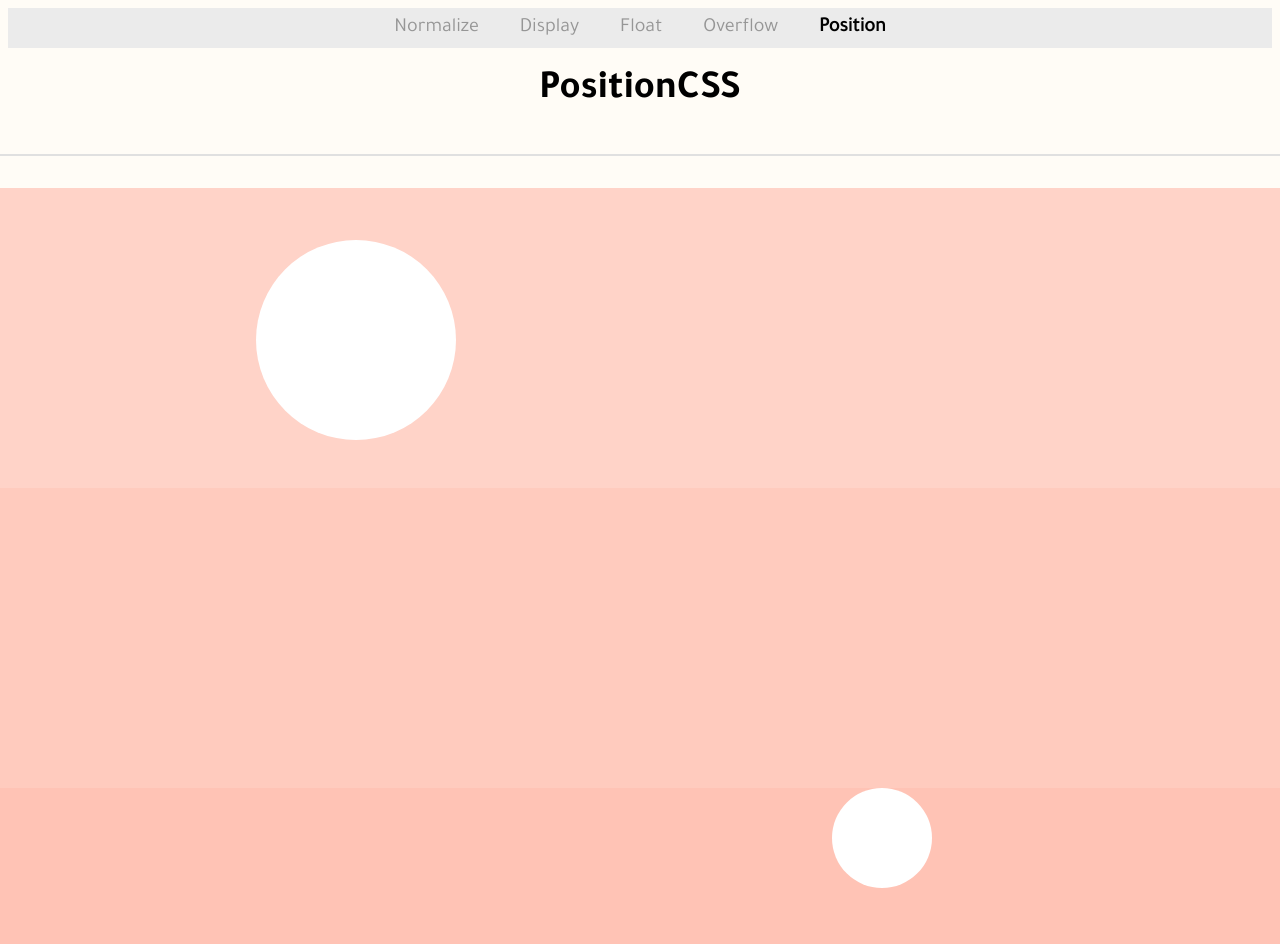
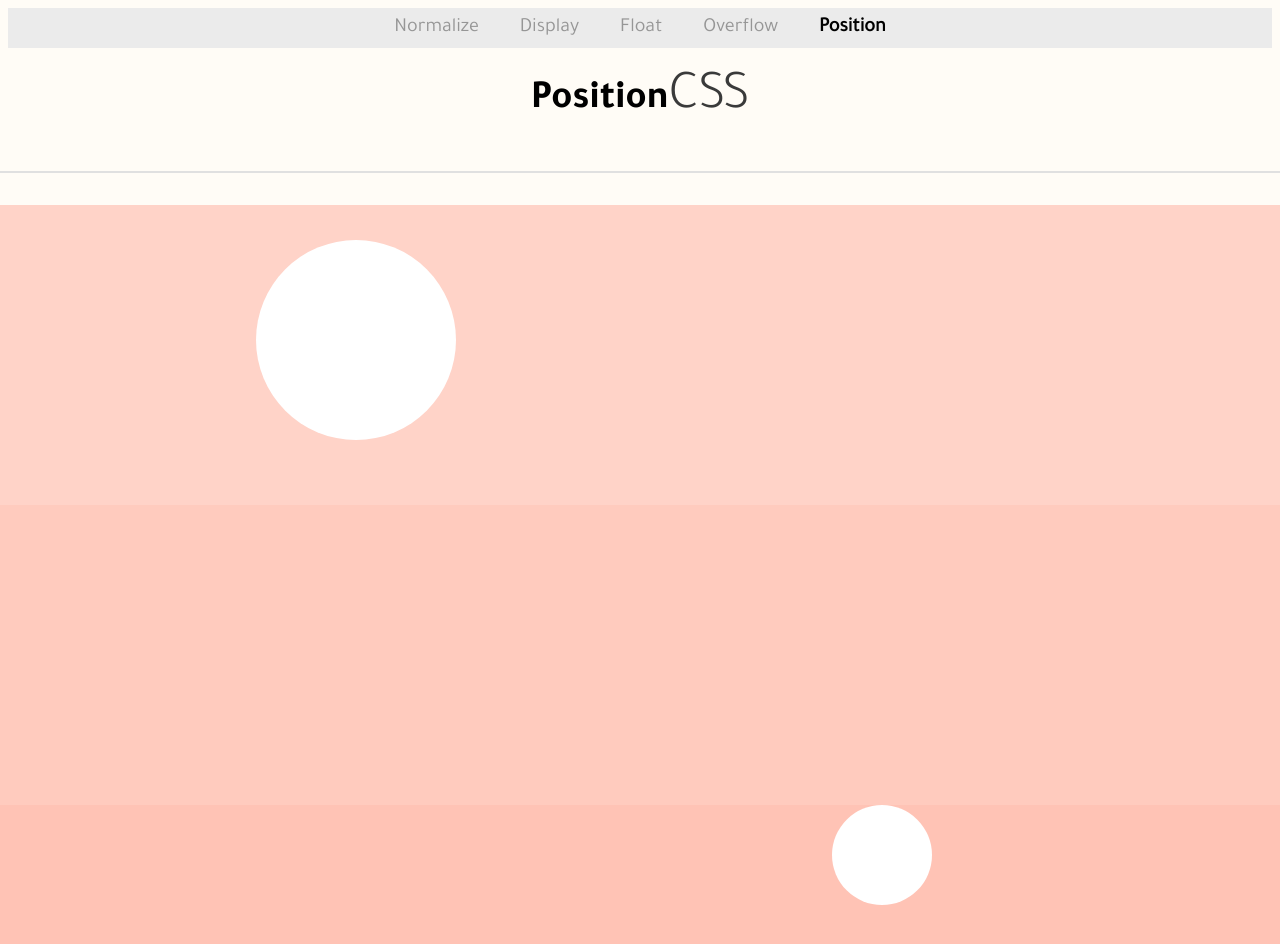
Before and after one commit to Octopicsus/Pantone, a plain HTML site: page pages/position.html in a window 1280 px wide. Shown: the top 944 px of the page. Drawn offline with Linux system fonts and the light colour scheme.

Commit message:
fixed menu 3

```diff
--- a/pages/position.html
+++ b/pages/position.html
@@ -23,7 +23,7 @@
             </div>
         </nav>
     </header>
-    <p class="TitlePage down">Position<span>CSS</span></p>
+    <p class="TitlePage">Position<span>CSS</span></p>
 
     <div class="separator"></div>
 
--- a/style.css
+++ b/style.css
@@ -59,7 +59,7 @@ a {
     font-family: 'TajawalB';
 }
 
-header span {
+.TitlePage span {
     font-family: 'TajawalL';
     font-size: 55px;
     color: rgb(58, 58, 58);
```
